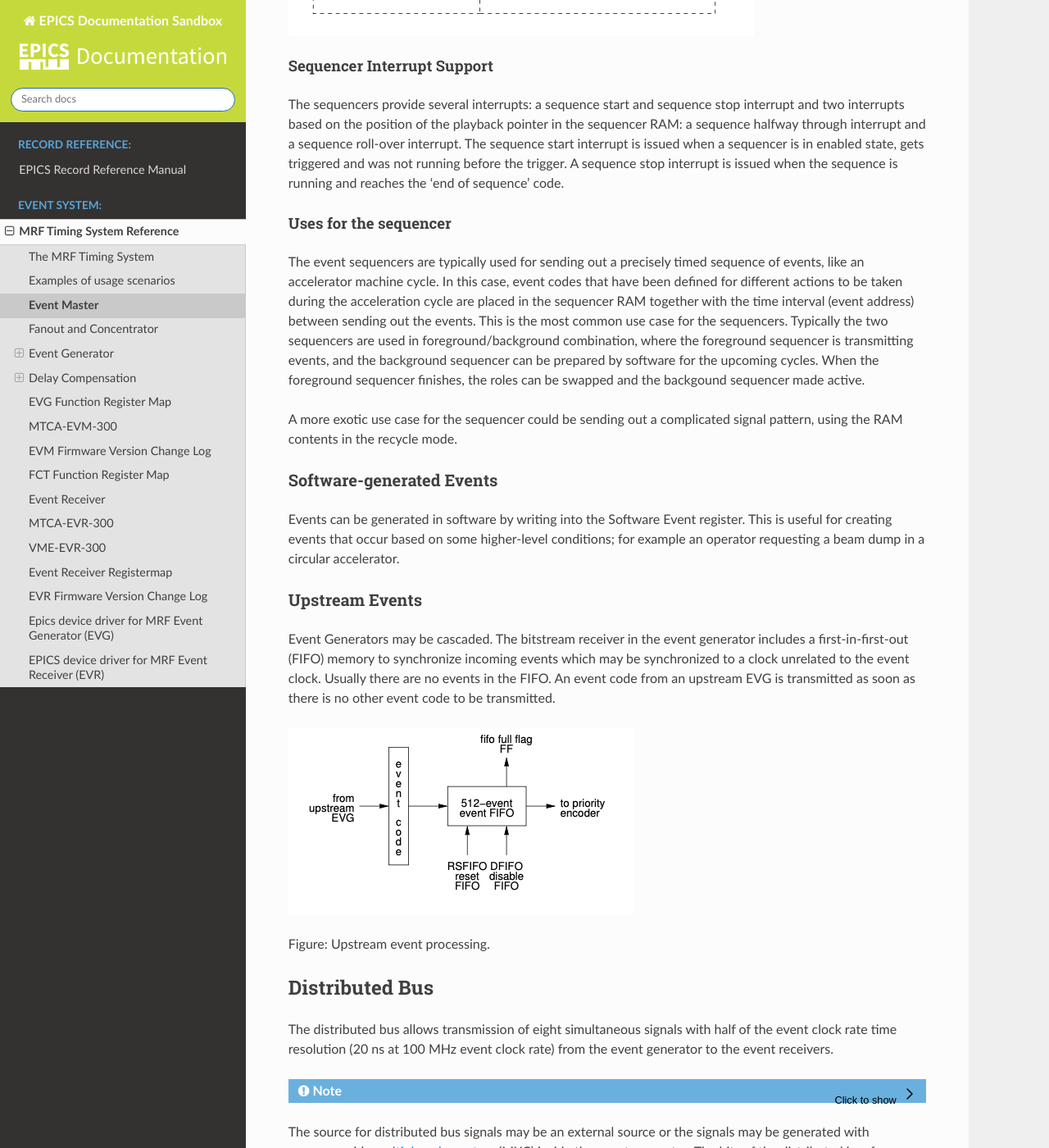
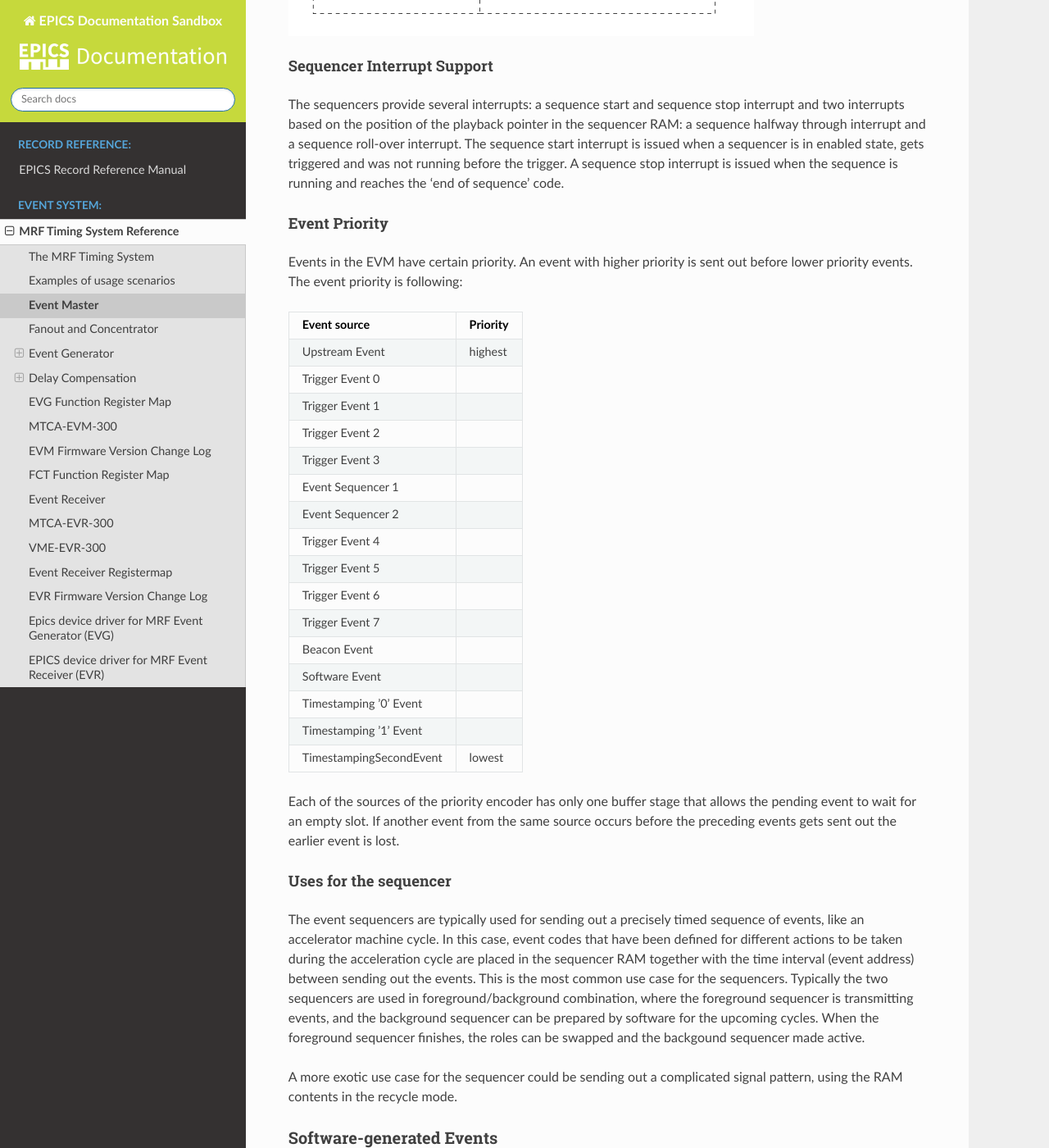
Before and after one commit to ttkorhonen/myDocument, a Sphinx documentation site: the page built from docs/mrfioc2/event-generator.md, in a window 1280 px wide and 1400 px high, scrolled down 5277 px. Shown: the whole window at 82% size. Built offline with Sphinx 7.4.7 and the Read the Docs theme 2.0.0, drawn with Linux system fonts in a browser that asks for light colours; some of the changed text lies outside the part shown.

Commit message:
updates to the mrfioc2 documents and a small fix in calcout

```diff
--- a/docs/mrfioc2/event-generator.md
+++ b/docs/mrfioc2/event-generator.md
@@ -175,6 +175,33 @@ and was not running before the trigger. A sequence stop interrupt is
 issued when the sequence is running and reaches the 'end of sequence'
 code.
 
+#### Event Priority
+
+Events in the EVM have certain priority. An event with higher priority is sent out before lower priority events. The event priority is following:
+
+| Event source            | Priority |
+| ---------------------   | -------- |
+| Upstream Event          | highest  |
+| Trigger Event 0         |          |
+| Trigger Event 1         |          |
+| Trigger Event 2         |          |
+| Trigger Event 3         |          |
+| Event Sequencer 1       |          |
+| Event Sequencer 2       |          |
+| Trigger Event 4         |          |
+| Trigger Event 5         |          |
+| Trigger Event 6         |          |
+| Trigger Event 7         |          |
+| Beacon Event            |          |
+| Software Event          |          |
+| Timestamping ’0’ Event  |          |
+| Timestamping ’1’ Event  |          |
+| TimestampingSecondEvent | lowest   |
+
+
+Each of the sources of the priority encoder has only one buffer stage that allows the pending event to wait for an empty slot.
+If another event from the same source occurs before the preceding events gets sent out the earlier event is lost.
+
 #### Uses for the sequencer
 
 The event sequencers are typically used for sending out a precisely
@@ -208,6 +235,27 @@ transmitted as soon as there is no other event code to be transmitted.
 ![image](images/upstream-events.png)
 
 Figure: Upstream event processing.
+
+### Event Priority
+
+Events in the EVM have certain priority. An event with higher priority is sent out before lower priority events. The event priority is following:
+Event source
+Priority
+Upstream Event
+Trigger Event 0
+Trigger Event 1
+Trigger Event 2
+Trigger Event 3
+Event Sequencer 1
+Event Sequencer 2
+Trigger Event 4
+Trigger Event 5
+Trigger Event 6
+Trigger Event 7
+Beacon Event
+Software Event
+Timestamping ’0’ Event Timestamping ’1’ Event TimestampingSecondEvent lowest
+
 
 (distributed-bus)=
 ## Distributed Bus
@@ -492,6 +540,7 @@ multiplexed counter 7. The option to synchronize to an external clock
 provided in front panel TTL input IN1 or IN2 has been added in firmware
 version 22000207.
 
+
 ![image](images/ac-input-logic.png)
 
 The phase shifter operates with a clock of 1 MHz which introduces
```
Also changed, not shown: docs/manual/calcoutRecord.md (+2 -4 lines), docs/mrfioc2/evm-mtca.md (+51 -0 lines).
